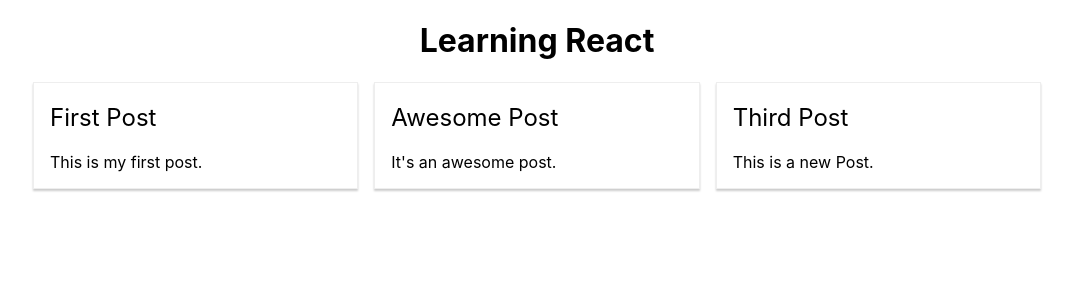
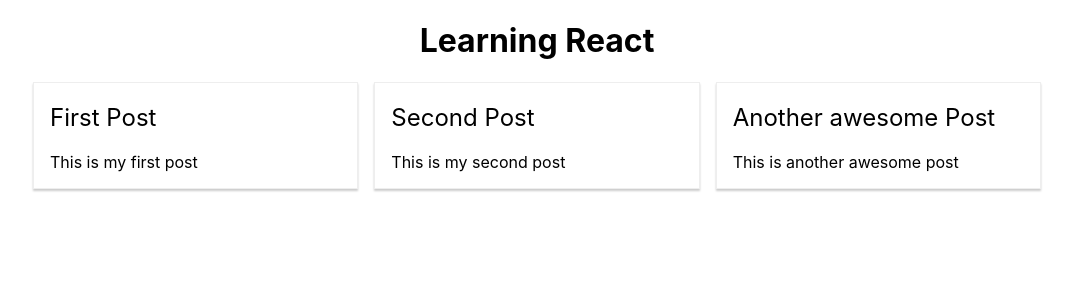
Before and after one commit to pratikmane1299/learning-react, a React (Create React App) app in the folder cool-react-app/: page / in a window 1280 px wide. Shown: the top 300 px of the page, without its empty margins (103-1176 px from the left). Built offline with nearby package versions, Linux system fonts and the light colour scheme.

Commit message:
:sparkles: add state

```diff
--- a/cool-react-app/src/App.js
+++ b/cool-react-app/src/App.js
@@ -3,14 +3,36 @@
 import Post from './components/Post';
 
 class App extends React.Component {
+  state = {
+    posts: [
+      {
+        id: 1,
+        title: 'First Post',
+        body: 'This is my first post'
+      },
+      {
+        id: 2,
+        title: 'Second Post',
+        body: 'This is my second post'
+      },
+      {
+        id: 3,
+        title: 'Another awesome Post',
+        body: 'This is another awesome post'
+      }
+    ]
+  };
   render() {
+    const { posts } = this.state;
     return (
       <div className="App">
         <h1 className="App__title">Learning React</h1>
         <div className="App__body">
-          <Post title="First Post" body="This is my first post." />
-          <Post title="Awesome Post" body="It's an awesome post." />
-          <Post title="Third Post" body="This is a new Post." />
+          {
+            posts.map(p => {
+              return <Post post={p} />
+            })
+          }
         </div>
       </div>
     )
--- a/cool-react-app/src/components/Post.js
+++ b/cool-react-app/src/components/Post.js
@@ -3,10 +3,11 @@
 
 class Post extends Component {
     render() {
+        const { post } = this.props;
         return (
             <div className="Post">
-                <h2 className="Post__title">{this.props.title}</h2>
-                <p className="Post__body">{this.props.body}</p>
+                <h2 className="Post__title">{post.title}</h2>
+                <p className="Post__body">{post.body}</p>
             </div>
         )
     }
```
